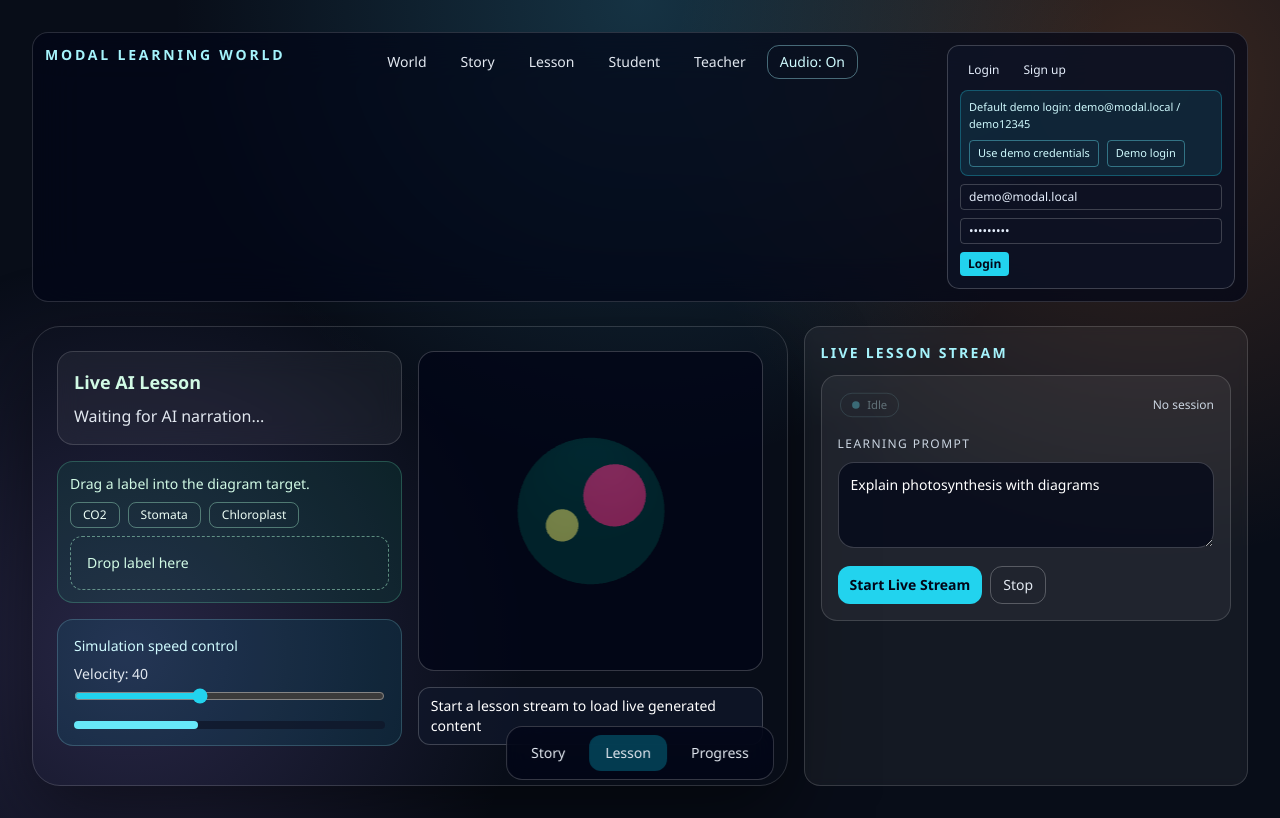
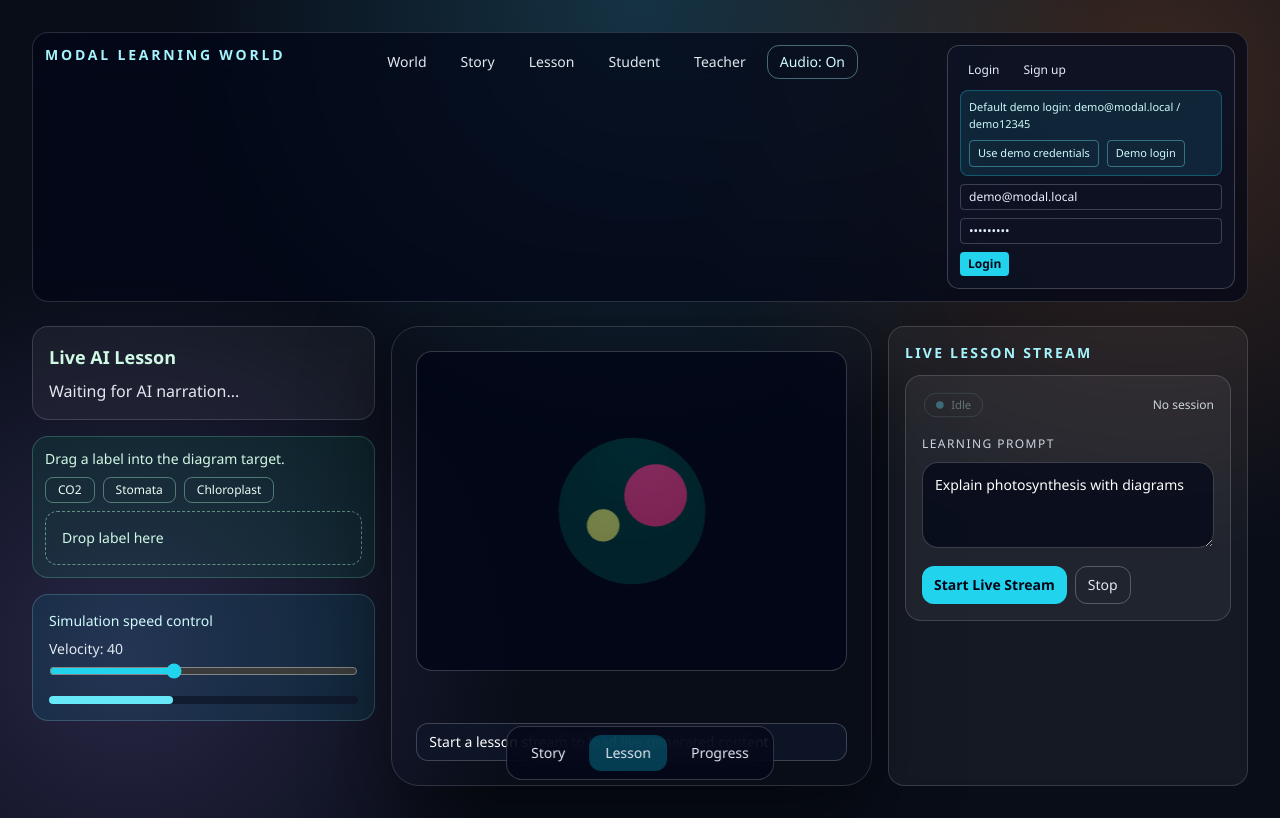
Before and after one commit to elonmasai7/Multimodal, a Next.js app in the folder frontend/: page /lesson in a window 1280 px wide. Built offline with nearby package versions, Linux system fonts and the light colour scheme; no server answers.

Commit message:
feat: Add video and audio playback support to LessonPage and enhance StreamingRenderer to exclude specified event types

```diff
--- a/frontend/app/lesson/page.tsx
+++ b/frontend/app/lesson/page.tsx
@@ -10,6 +10,8 @@ import { DragDropCanvas } from "@/components/interaction/DragDropCanvas";
 import { Sidebar } from "@/components/layout/Sidebar";
 import { Navbar } from "@/components/layout/Navbar";
 import { PageContainer } from "@/components/layout/PageContainer";
+import { NarrationPlayer } from "@/components/media/NarrationPlayer";
+import { VideoPlayer } from "@/components/media/VideoPlayer";
 import { StreamControlPanel } from "@/components/StreamControlPanel";
 import { StreamingRenderer } from "@/components/StreamingRenderer";
 import { SimulationCanvas } from "@/components/visualization/SimulationCanvas";
@@ -27,6 +29,31 @@ export default function LessonPage() {
     const item = stream.find((evt) => evt.type === "text" || evt.type === "narration");
     const data = item?.payload?.data as Record<string, unknown> | undefined;
     return String(data?.content ?? "Waiting for AI narration...");
+  }, [stream]);
+
+  const videoEvent = useMemo(() => {
+    const item = stream.slice().reverse().find((evt) => evt.type === "video");
+    return item?.payload?.data as Record<string, unknown> | undefined;
+  }, [stream]);
+
+  const videoUrl = videoEvent
+    ? typeof videoEvent.signed_url === "string"
+      ? videoEvent.signed_url
+      : typeof videoEvent.url === "string"
+      ? videoEvent.url
+      : null
+    : null;
+
+  const videoClips = Array.isArray(videoEvent?.clips)
+    ? (videoEvent!.clips as Record<string, unknown>[])
+        .map((c) => (typeof c.signed_url === "string" ? c.signed_url : ""))
+        .filter(Boolean)
+    : undefined;
+
+  const audioUrl = useMemo(() => {
+    const item = stream.slice().reverse().find((evt) => evt.type === "audio");
+    const data = item?.payload?.data as Record<string, unknown> | undefined;
+    return typeof data?.signed_url === "string" ? data.signed_url : null;
   }, [stream]);
 
   async function onQuizSubmit(answer: string) {
@@ -55,27 +82,46 @@ export default function LessonPage() {
     <PageContainer className="pb-28">
       <div data-theme="lesson">
         <Navbar />
-        <div className="grid gap-4 lg:grid-cols-[1.7fr_1fr]">
+        <div className="grid gap-4 lg:grid-cols-[1fr_1.4fr_360px]">
+
+          {/* Left: narration + interactive canvases */}
+          <div className="space-y-4">
+            <LessonSection heading="Live AI Lesson" text={narration} />
+            <DragDropCanvas />
+            <SimulationCanvas />
+          </div>
+
+          {/* Center: video (with CellStructureScene as placeholder) + audio below */}
           <LearningCanvas>
-            <div className="grid gap-4 lg:grid-cols-2">
-              <div className="space-y-4">
-                <LessonSection heading="Live AI Lesson" text={narration} />
-                <DragDropCanvas />
-                <SimulationCanvas />
+            <div className="flex flex-col gap-4 h-full">
+              <div className="flex-1 min-h-0">
+                {videoUrl ? (
+                  <VideoPlayer src={videoUrl} clips={videoClips} />
+                ) : (
+                  <CellStructureScene />
+                )}
               </div>
-              <div className="space-y-4">
-                <CellStructureScene />
-                <Toast message={toast} />
-              </div>
+              {audioUrl && (
+                <div className="rounded-2xl border border-white/15 bg-slate-950/70 p-3">
+                  <p className="mb-2 text-xs uppercase tracking-[0.14em] text-cyan-200">Audio</p>
+                  <NarrationPlayer src={audioUrl} />
+                </div>
+              )}
+              <Toast message={toast} />
             </div>
           </LearningCanvas>
 
+          {/* Right: stream controls + events (video & audio excluded — shown in center) */}
           <Sidebar title="Live Lesson Stream">
             <div className="space-y-3">
               <StreamControlPanel kind="lesson" onSessionReady={setLessonId} />
-              <StreamingRenderer onQuizSubmit={onQuizSubmit} />
+              <StreamingRenderer
+                onQuizSubmit={onQuizSubmit}
+                exclude={["video", "audio"]}
+              />
             </div>
           </Sidebar>
+
         </div>
       </div>
     </PageContainer>
--- a/frontend/components/StreamingRenderer.tsx
+++ b/frontend/components/StreamingRenderer.tsx
@@ -14,13 +14,14 @@ function toData(payload: unknown): Record<string, unknown> {
   return payload as Record<string, unknown>;
 }
 
-export function StreamingRenderer({ onQuizSubmit }: { onQuizSubmit?: (answer: string) => void }) {
+export function StreamingRenderer({ onQuizSubmit, exclude }: { onQuizSubmit?: (answer: string) => void; exclude?: string[] }) {
   const stream = useLearningStore((s) => s.stream);
+  const items = exclude ? stream.filter((item) => !exclude.includes(item.type)) : stream;
 
   return (
     <div className="space-y-3" aria-live="polite">
       <AnimatePresence initial={false}>
-        {stream.map((item) => {
+        {items.map((item) => {
           const data = toData(item.payload?.data);
           const imageUrl = typeof data.signed_url === "string" ? data.signed_url : typeof data.url === "string" ? data.url : null;
           const audioUrl = typeof data.signed_url === "string" ? data.signed_url : typeof data.url === "string" ? data.url : null;
```
